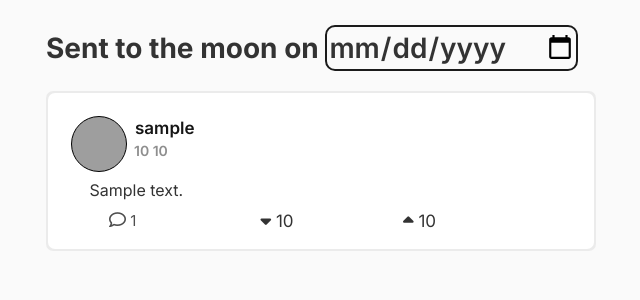
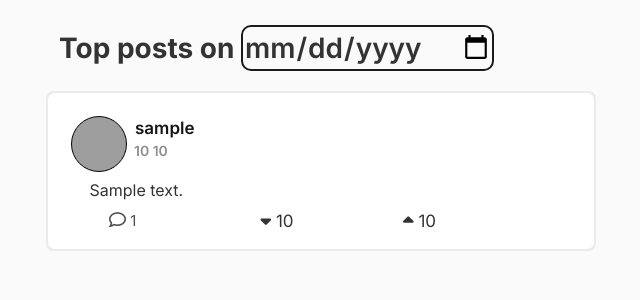
Before and after one commit to dgordonf/Attabit-Social, a Flask app: template templates/top.html in a window 1280 px wide. Shown: the part 44-344 px from the top of the page, without its empty margins (319-959 px from the left). Run offline with Flask 2, Linux system fonts and the light colour scheme; tables that the repository leaves empty hold one stand-in row (values such as "Sample post"); the template is opened without the code that fills it: values that come from a table or form of the project are taken from there, most other values are stand-ins (such as "Sample title", 1, 10 or a date in 2020); some libraries are stand-ins or nearby versions; grey boxes are pictures that could not be loaded.

Commit message:
Fix padding where it broke

```diff
--- a/templates/top.html
+++ b/templates/top.html
@@ -1023,8 +1023,8 @@ $('#date_select').on('input', function() {
   <div id= "feed" >
 
 
-    <div style="font-size: 28px;">
-        <b>Sent to the moon on
+    <div style="font-size: 28px;padding-left:13px;padding-right:13px;">
+        <b>Top posts on
                 <input type="date" id="date_select"
                 value= "{{date_selected}}"
                 min="2020-01-01" max="{{today}}">
```
Also changed, not shown: templates/search.html (+5 -5 lines).
